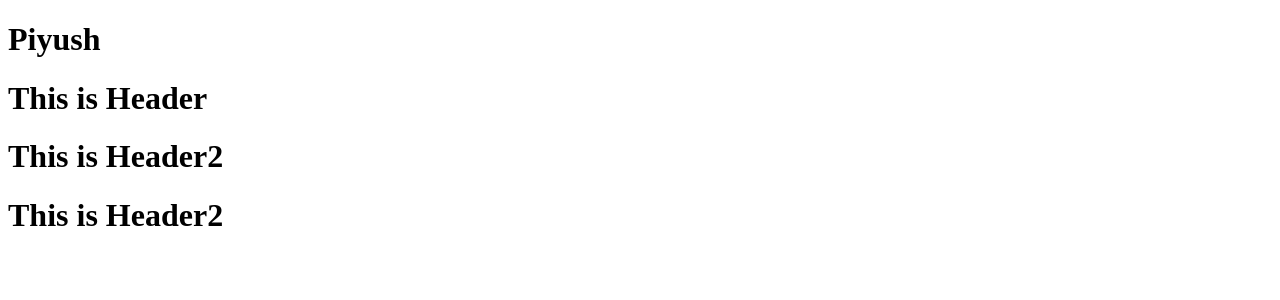
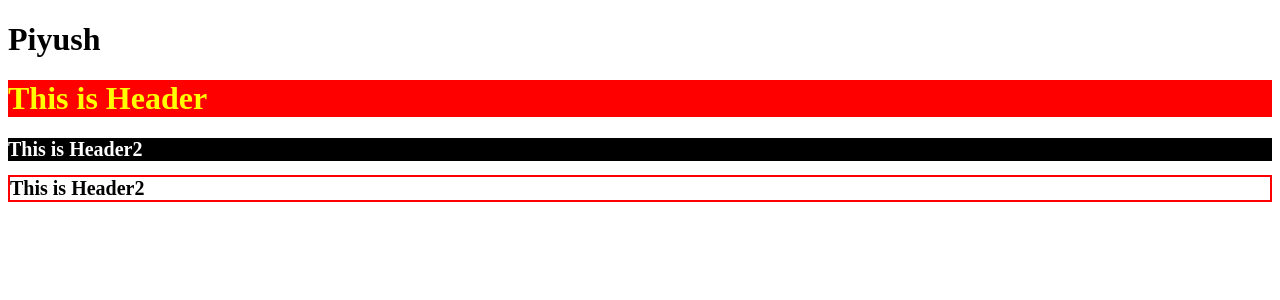
Before and after one commit to piyushgupta12345/reactCourse, a React (Create React App) app: page / in a window 1280 px wide. Shown: the top 300 px of the page. Built offline with nearby package versions, Linux system fonts and the light colour scheme.

Commit message:
style css react

```diff
--- /dev/null
+++ b/src/components/Header.css
@@ -0,0 +1,4 @@
+.header{
+    background: red;
+    color: yellow;
+}
--- a/src/components/Header.jsx
+++ b/src/components/Header.jsx
@@ -1,20 +1,27 @@
 import React from 'react'
+import './Header.css'
 
 const Header = () => {
   return (
-    <h1>This is Header</h1>
+    <h1 className='header'>This is Header</h1>
   )
 }
 
 function Header2() {
+
+    const header2 = {
+        background: "black",
+        fontSize: 20,
+        color: "#fff"
+    }
   return (
-    <h1>This is Header2</h1>
+    <h1 className='header2' style={header2}>This is Header2</h1>
   )
 }
 
 function Header3() {
     return (
-      <h1>This is Header2</h1>
+      <h1 className='header3' style={{fontSize: 20, border: "2px solid red"}}>This is Header2</h1>
     )
 }
 
```
